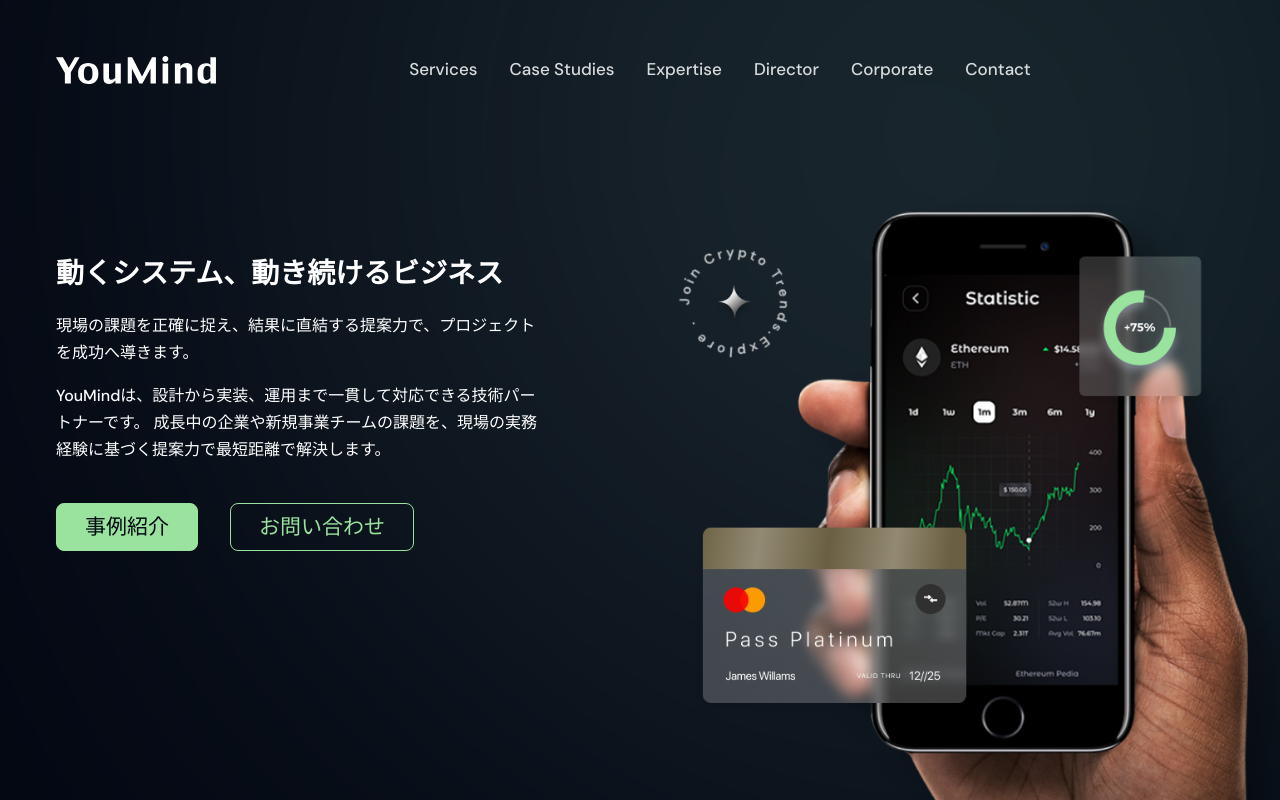
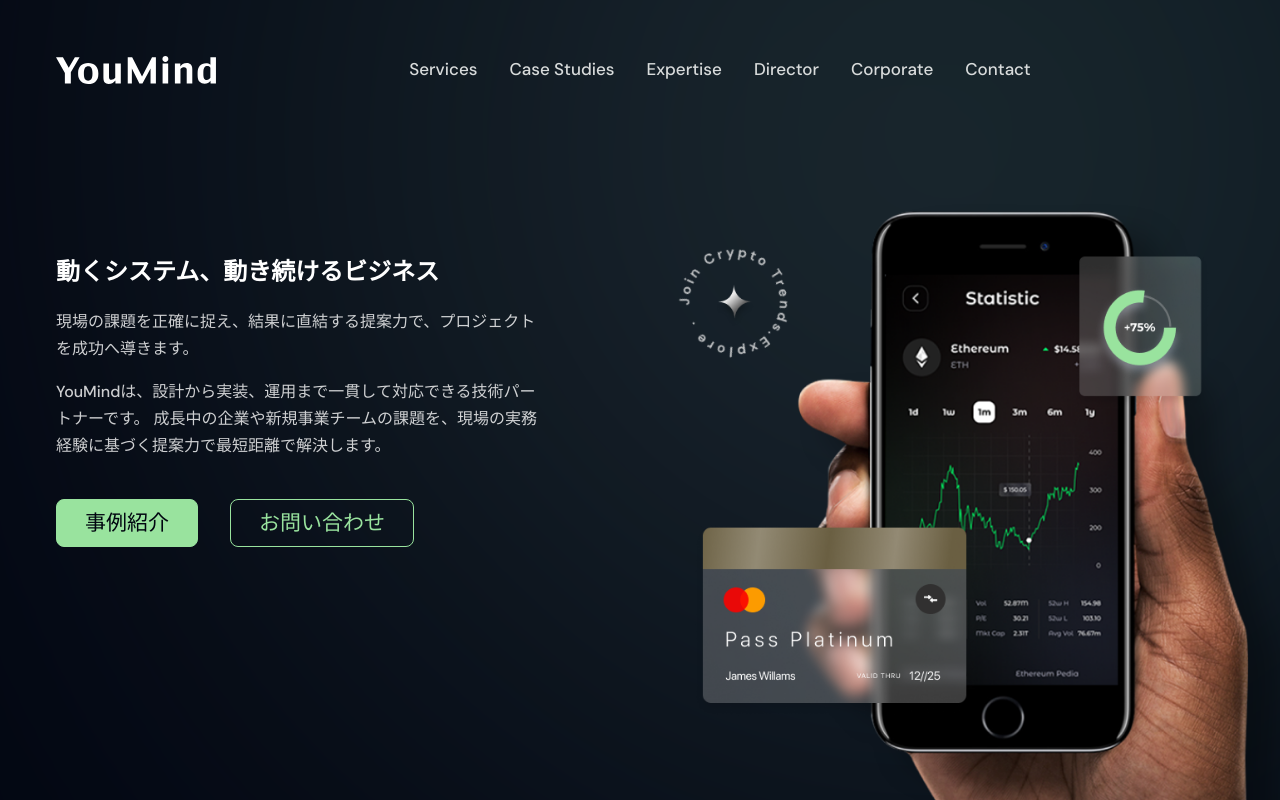
Before and after one commit to youmind-jp/corporate-front, a Next.js app: page / in a window 1280 px wide. Shown: the top 800 px of the page. Built offline with nearby package versions, Linux system fonts and the light colour scheme.

Commit message:
ATFキャッチフォントサイズ調整（モバイル）

```diff
--- a/src/components/Home/Hero/index.tsx
+++ b/src/components/Home/Hero/index.tsx
@@ -28,11 +28,11 @@
         <div className="grid grid-cols-12">
           <motion.div {...leftAnimation} className="lg:col-span-5 col-span-12">
             <div className="flex gap-6 items-center lg:justify-start justify-center mb-5 mt-24">
-              <p className="text-white sm:text-28 text-18 mb-0 font-bold">
+              <h2 className="text-white sm:text-24 text-[min(5vw,1.5rem)] mb-0 font-bold">
                 動くシステム、動き続けるビジネス
-              </p>
+              </h2>
             </div>
-            <div className="font-medium text-16 lg:text-start text-center text-white mb-10">
+            <div className="font-medium text-16 text-start text-white/80 mb-10">
               <p className="mb-4">現場の課題を正確に捉え、結果に直結する提案力で、プロジェクトを成功へ導きます。</p>
               <p>
                 YouMindは、設計から実装、運用まで一貫して対応できる技術パートナーです。
```
